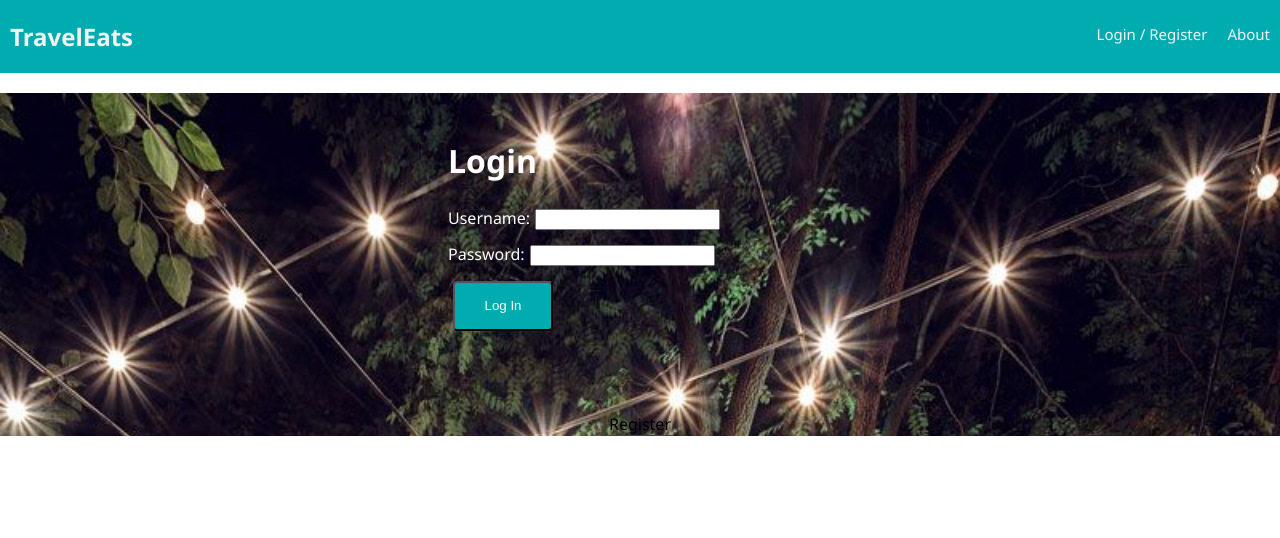
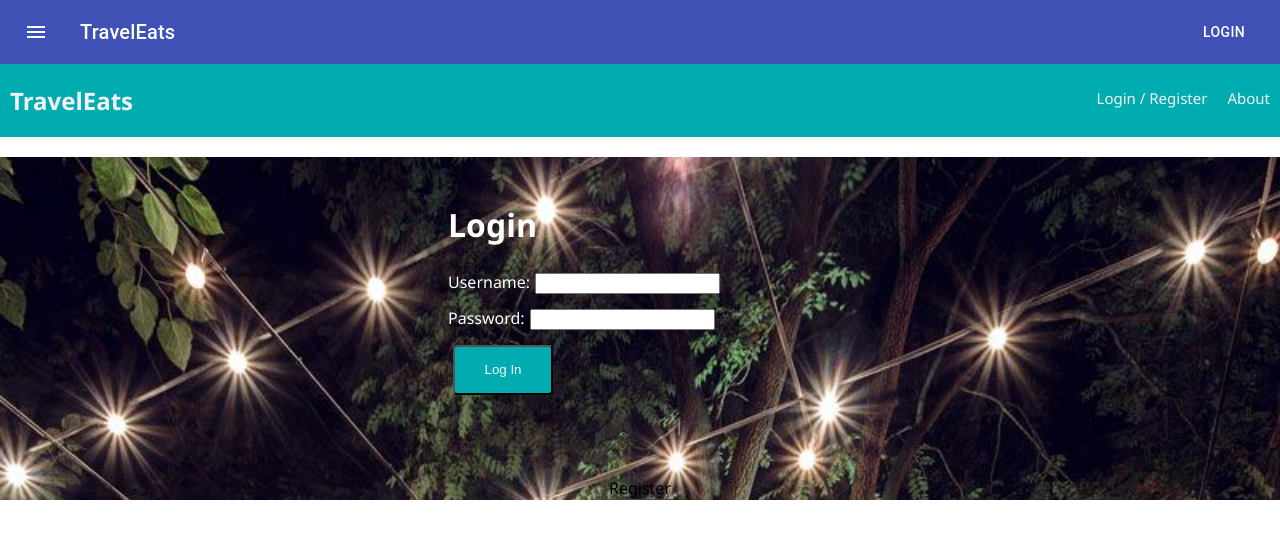
Before and after one commit to michaelodonnell321/TravelEats, a React (Create React App) app: page /#/list in a window 1280 px wide. Shown: the top 538 px of the page. Built offline with nearby package versions, Linux system fonts and the light colour scheme; no server answers.

Commit message:
added beginnings of styling and grid to list page

```diff
--- a/package.json
+++ b/package.json
@@ -5,6 +5,7 @@
   "proxy": "http://localhost:5000",
   "dependencies": {
     "@material-ui/core": "^4.4.1",
+    "@material-ui/icons": "^4.4.1",
     "@sweetalert/with-react": "^0.1.1",
     "axios": "^0.19.0",
     "bcrypt": "^3.0.6",
--- a/src/components/App/App.js
+++ b/src/components/App/App.js
@@ -22,6 +22,7 @@ import RestaurantDetails from '../RestaurantDetails/RestaurantDetails';
 import EditProfile from '../EditProfile/EditProfile';
 import CreateNewGroup from '../CreateNewGroup/CreateNewGroup';
 import AdminPage from '../AdminPage/AdminPage';
+import NavHeader from '../NavHeader/NavHeader';
 import './App.css';
 
 class App extends Component {
@@ -31,7 +32,11 @@ class App extends Component {
 
   render() {
     return (
+
       <Router>
+        <div>
+          <NavHeader />
+        </div>
         <div>
           <Nav />
           <Switch>
--- /dev/null
+++ b/src/components/NavHeader/NavHeader.jsx
@@ -0,0 +1,55 @@
+import React from 'react';
+import PropTypes from 'prop-types';
+import { withStyles } from '@material-ui/core/styles';
+import AppBar from '@material-ui/core/AppBar';
+import Toolbar from '@material-ui/core/Toolbar';
+import Typography from '@material-ui/core/Typography';
+import Button from '@material-ui/core/Button';
+import IconButton from '@material-ui/core/IconButton';
+import MenuIcon from '@material-ui/icons/Menu';
+import {withRouter} from 'react-router-dom';
+import {connect} from 'react-redux';
+
+const styles = {
+    root: {
+        flexGrow: 1,
+    },
+    grow: {
+        flexGrow: 1,
+    },
+    menuButton: {
+        marginLeft: -12,
+        marginRight: 20,
+    },
+};
+
+function NavHeader(props) {
+    const {classes} = props;
+    return (
+        <div className={classes.root}>
+            <AppBar position="static">
+                <Toolbar>
+                    <IconButton className={classes.menuButton} color="inherit" aria-label="Menu">
+                        <MenuIcon />
+                    </IconButton>
+                    <Typography variant="h6" color="inherit" className={classes.grow}>
+                        TravelEats
+          </Typography>
+                    <Button color="inherit">Login</Button>
+                </Toolbar>
+            </AppBar>
+        </div>
+    )
+}
+
+NavHeader.propTypes = {
+    classes: PropTypes.object.isRequired,
+};
+
+const mapStateToProps = (reduxStore) => {
+    return {
+        user: reduxStore.user,
+    }
+}
+
+export default connect(mapStateToProps)(withRouter(withStyles(styles)(NavHeader)));
--- a/src/components/RestaurantList/RestaurantList.jsx
+++ b/src/components/RestaurantList/RestaurantList.jsx
@@ -3,6 +3,7 @@ import {connect} from 'react-redux';
 import './RestaurantList.css'
 import RestaurantListHeader from '../RestaurantListHeader/RestaurantListHeader';
 import RestaurantTypeSelector from '../RestaurantTypeSelector/RestaurantTypeSelector';
+import {Grid} from '@material-ui/core';
 
 class RestaurantList extends Component {
     componentDidMount() {
--- a/src/components/RestaurantListHeader/RestaurantListHeader.jsx
+++ b/src/components/RestaurantListHeader/RestaurantListHeader.jsx
@@ -1,7 +1,10 @@
 import React, { Component } from 'react';
-import {connect} from 'react-redux';
+import { connect } from 'react-redux';
 import Button from '@material-ui/core/Button';
-import {withRouter} from 'react-router-dom';
+import { withRouter } from 'react-router-dom';
+import { Grid } from '@material-ui/core';
+import Typography from '@material-ui/core/Typography';
+import Box from '@material-ui/core/Box';
 
 class EditProfileHeader extends Component {
 
@@ -30,17 +33,25 @@ class EditProfileHeader extends Component {
         return (
             <div>
                 <div>
+                    <Grid container alignItems={'center'} justify={'space-evenly'} spacing={2} >
+                        <Grid item xs>
+                            <Button variant="outlined" onClick={() => this.handleProfileClick(this.props.user.id)}>Edit Profile</Button>
+                        </Grid>
+                        <Grid item xs>
+                            <Box textAlign="center" fontSize="h6.fontSize">Welcome, {this.props.user.username}!
+                            </Box>
+                        </Grid>
+                        <Grid item xs>
+                            <Button variant="outlined" onClick={() => this.handleCreateGroupClick(this.props.user.id)}>Create Group</Button>
+                        </Grid>
+                    </Grid>
                     <span>
-                        <Button onClick={() => this.handleProfileClick(this.props.user.id)}>Edit Profile</Button>
-                    </span>
-                    <span>
-                        <h1>Welcome, {this.props.user.username}!</h1>
-                    </span>
-                    <span>
-                        <Button onClick={() => this.handleCreateGroupClick(this.props.user.id)}>Create New Group</Button>
-                    </span>
-                    <span>
-                        <h2>Your current active group is: {this.props.profile[0].group_name}</h2>
+                        <Grid container justify={'space-between'} spacing={8} >
+                            <Grid item xs>
+                        <Box textAlign="center" fontSize="h6.fontSize">Your current active group is: {this.props.group[0].group_name}
+                        </Box>
+                            </Grid>
+                        </Grid>
                     </span>
                 </div>
             </div>
```
Also changed, not shown: src/components/LoginButton/LoginButton.jsx (added, +15 -0 lines), src/components/NavHeaderNavBar/NavHeaderNavBar.jsx (added, +34 -0 lines).
